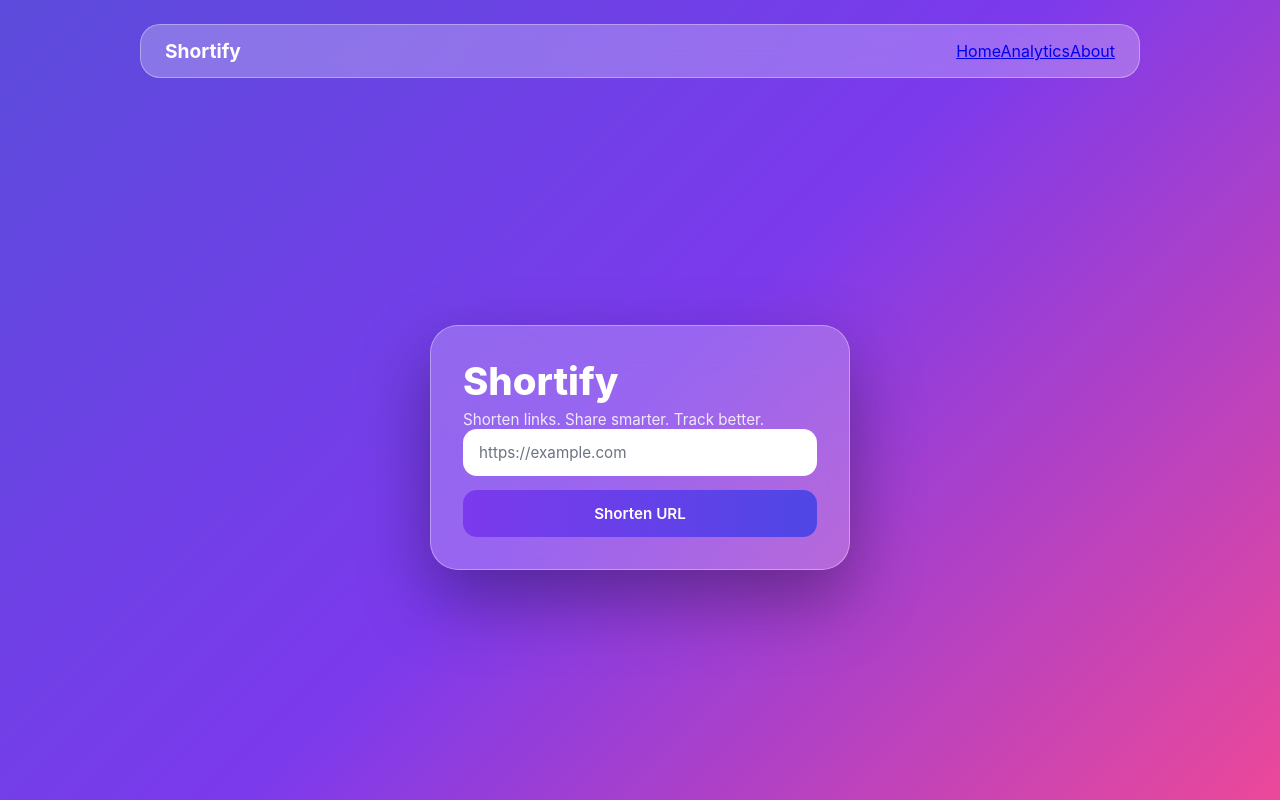
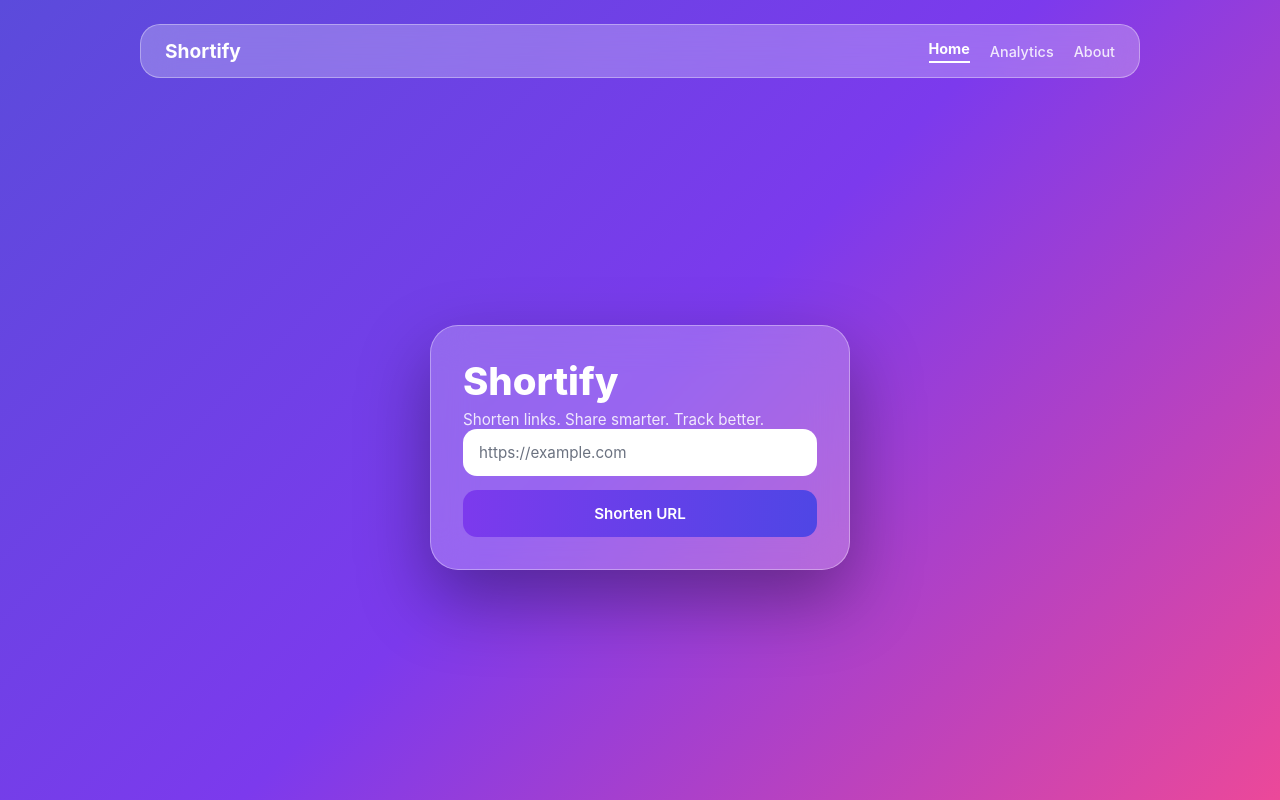
Before and after one commit to Akash-Sahani18/Shortify, a React (Vite) app in the folder frontend/: page / in a window 1280 px wide. Built offline with nearby package versions, Linux system fonts and the light colour scheme; no server answers.

Commit message:
Update App.jsx

```diff
--- a/frontend/src/App.jsx
+++ b/frontend/src/App.jsx
@@ -12,14 +12,18 @@ import ProtectedRoute from "./components/ProtectedRoute";
 export default function App() {
   return (
     <div className="page-wrapper">
-      <nav className="navbar">
-  <span className="nav-title">Shortify</span>
-  <div>
-    <NavLink>Home</NavLink>
-    <NavLink>Analytics</NavLink>
-    <NavLink>About</NavLink>
+     <nav className="navbar">
+  <div className="nav-left">
+    <span className="nav-title">Shortify</span>
+  </div>
+
+  <div className="nav-right">
+    <NavLink to="/" className="nav-link">Home</NavLink>
+    <NavLink to="/analytics" className="nav-link">Analytics</NavLink>
+    <NavLink to="/about" className="nav-link">About</NavLink>
   </div>
 </nav>
+
 
       <Routes>
         <Route path="/" element={<Home />} />
```
